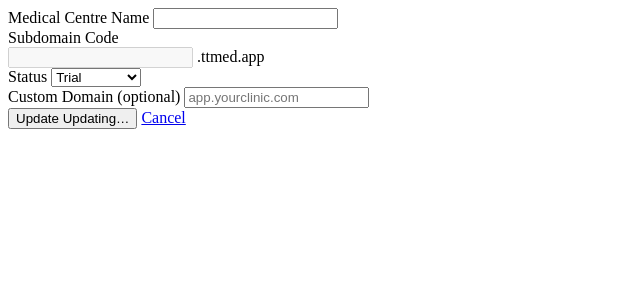
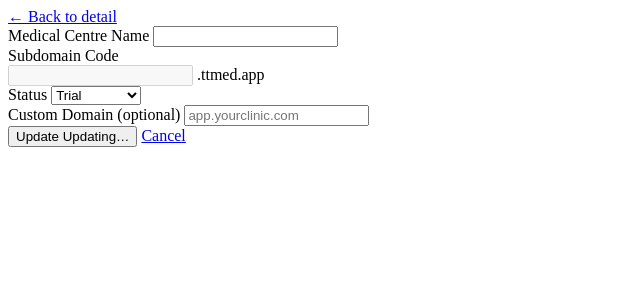
Before and after one commit to coolfiger/TTMed, a Laravel app: template resources/views/livewire/platform/tenants/tenant-form.blade.php in a window 1280 px wide. Shown: the top 300 px of the page, without its empty margins (0-640 px from the left). Run offline with Laravel 12, Linux system fonts and the light colour scheme; the template is opened without the code that fills it: most values are stand-ins (such as "Sample title", 1, 10 or a date in 2020); some libraries are stand-ins or nearby versions.

Commit message:
Add back navigation to tenant edit form
Edit form now shows 'Back to detail' link (which has the Delete button)
when editing an existing tenant, or 'Back to list' when creating.

Co-Authored-By: Claude Sonnet 4.6 <noreply@anthropic.com>
Claude-Session: https://claude.ai/code/session_01RaniEiwTj6YJ6yBsPSeRJE

```diff
--- a/resources/views/livewire/platform/tenants/tenant-form.blade.php
+++ b/resources/views/livewire/platform/tenants/tenant-form.blade.php
@@ -1,4 +1,14 @@
 <div class="max-w-2xl">
+    <div class="flex items-center justify-between mb-4">
+        <span></span>
+        @if($tenant)
+        <a href="{{ route('platform.tenants.show', $tenant->uuid) }}"
+            class="text-sm text-slate-500 hover:text-slate-800">← Back to detail</a>
+        @else
+        <a href="{{ route('platform.tenants.index') }}"
+            class="text-sm text-slate-500 hover:text-slate-800">← Back to list</a>
+        @endif
+    </div>
     <form wire:submit="save" class="space-y-6 bg-white rounded-lg border border-slate-200 p-6">
 
         <div class="grid grid-cols-2 gap-5">
```
